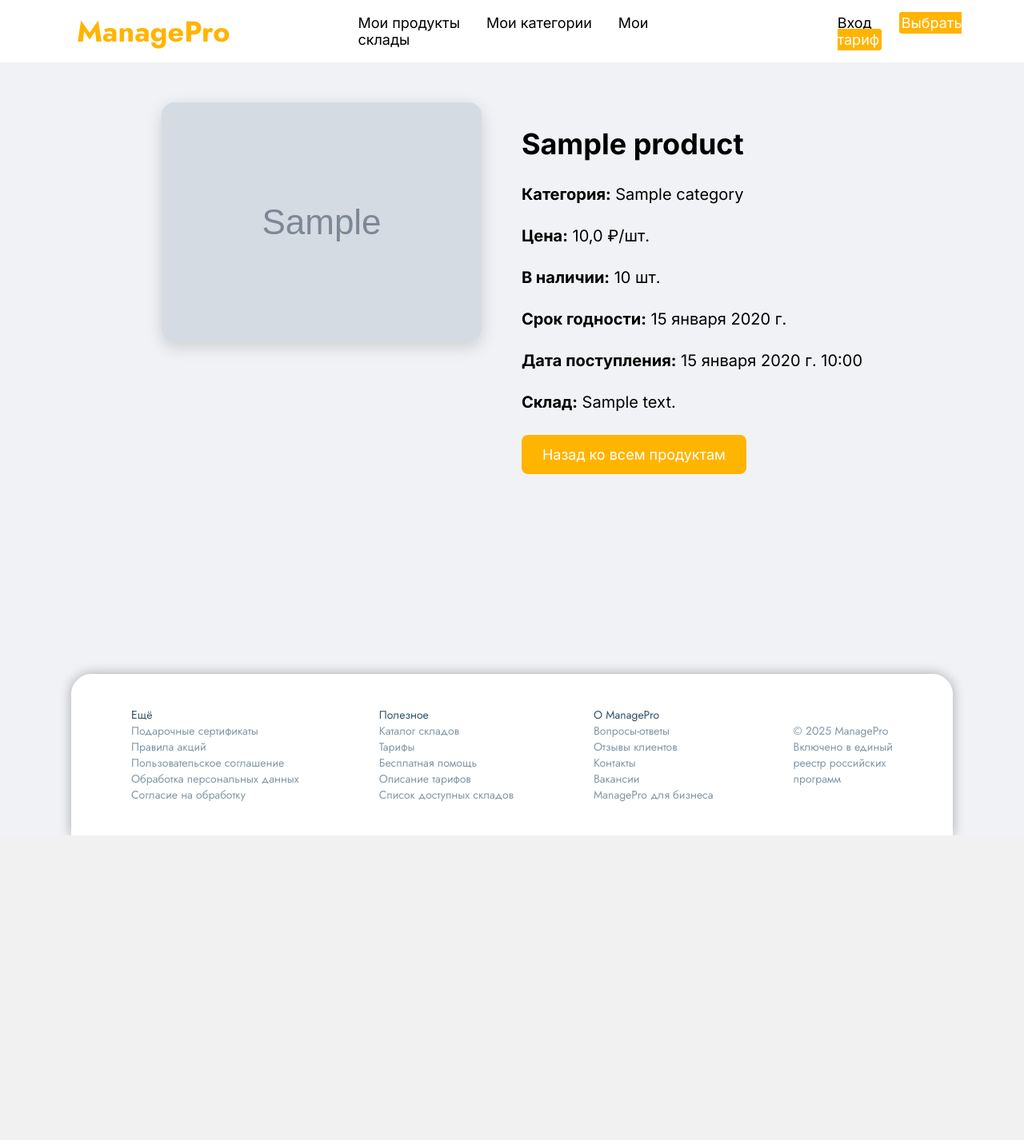
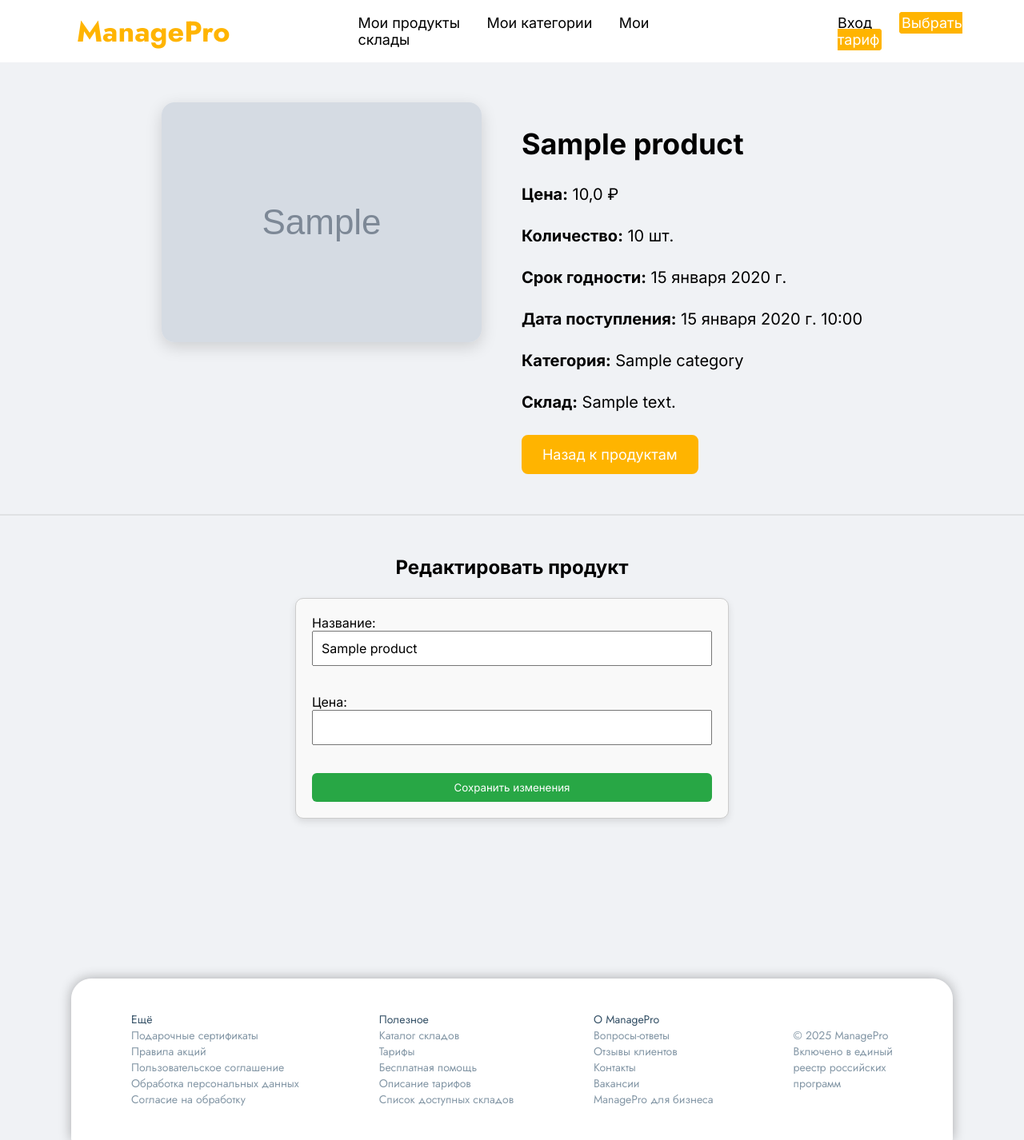
Before and after one commit to Neumann96/ManagePro, a Django app: page /product/1/ in a window 1280 px wide. Shown: the whole page at 80% size. Before the commit the page ends 1045 px from the top, so only its background shows below. Run offline with Django 5.2, Linux system fonts and the light colour scheme; tables that the repository leaves empty hold one stand-in row (values such as "Sample post"); grey boxes marked "Sample" are stand-in pictures.

Commit message:
add set info about product

```diff
--- a/managepro/static/css/style.css
+++ b/managepro/static/css/style.css
@@ -4,6 +4,7 @@
 body {
     background-color: #F0F2F5;
     margin: 0px;
+    font-family: "Inter", sans-serif;
 }
 
 .header {
@@ -576,3 +577,45 @@ hr {
 .delete-button:hover {
   background-color: #a71d2a;
 }
+
+.edit-title {
+  margin-top: 50px;
+  font-size: 24px;
+  text-align: center;
+  font-family: "Inter", sans-serif;
+}
+
+.edit-form {
+  margin: 20px auto; /* Центрирование по горизонтали */
+  padding: 20px;
+  border: 1px solid #ccc;
+  background-color: #f9f9f9;
+  border-radius: 10px;
+  max-width: 500px;
+  font-family: "Inter", sans-serif;
+  box-shadow: 0 4px 10px rgba(0, 0, 0, 0.1);
+}
+
+.edit-form input {
+  width: 100%;
+  padding: 10px;
+  font-size: 16px;
+  margin-bottom: 15px;
+  font-family: "Inter", sans-serif;
+}
+
+.edit-button {
+  background-color: #28a745;
+  color: white;
+  padding: 10px 16px;
+  border: none;
+  border-radius: 6px;
+  cursor: pointer;
+  transition: background-color 0.3s;
+  font-family: "Inter", sans-serif;
+  width: 100%;
+}
+
+.edit-button:hover {
+  background-color: #218838;
+}
--- a/managepro/templates/product_detail.html
+++ b/managepro/templates/product_detail.html
@@ -7,13 +7,28 @@
   </div>
   <div class="product-info">
     <h2>{{ product.productname }}</h2>
-      <p><strong>Категория:</strong> {{ product.categoryid }}</p>
-      <p><strong>Цена:</strong> {{ product.price|floatformat:1 }} ₽/шт.</p>
-      <p><strong>В наличии:</strong> {{ product.quantity }} шт.</p>
+    <p><strong>Цена:</strong> {{ product.price|floatformat:1 }} ₽</p>
+    <p><strong>Количество:</strong> {{ product.quantity }} шт.</p>
     <p><strong>Срок годности:</strong> {{ product.expirydate }}</p>
     <p><strong>Дата поступления:</strong> {{ product.datereceived }}</p>
+    <p><strong>Категория:</strong> {{ product.categoryid }}</p>
     <p><strong>Склад:</strong> {{ product.warehouseid }}</p>
-      <a href="{% url 'view_products' %}" class="back-button">Назад ко всем продуктам</a>
+
+    <a href="{% url 'view_products' %}" class="back-button">Назад к продуктам</a>
   </div>
 </div>
+
+<hr>
+
+<h3 class="edit-title">Редактировать продукт</h3>
+<form method="post" class="edit-form">
+  {% csrf_token %}
+  <label for="productname">Название:</label><br>
+  <input type="text" name="productname" id="productname" value="{{ product.productname }}"><br><br>
+
+  <label for="price">Цена:</label><br>
+  <input type="number" step="0.01" name="price" id="price" value="{{ product.price }}"><br><br>
+
+  <button type="submit" class="edit-button">Сохранить изменения</button>
+</form>
 {% endblock %}
--- a/managepro/templates/products.html
+++ b/managepro/templates/products.html
@@ -6,7 +6,7 @@
   <div class="main-products">
   <div class="main-products-grid">
     {% for product in products %}
-      <a href="{% url 'product_detail' product.productid %}" class="product-link">
+      <a href="{% url 'product_detail' productid=product.productid %}" class="product-link">
         <div class="product-card">
           <img src="{{ product.image.url }}" alt="{{ product.productname }}" width="200">
           <p class="name-product">{{ product.productname }}</p>
--- a/managepro/urls.py
+++ b/managepro/urls.py
@@ -13,5 +13,5 @@ urlpatterns = [
     path('product/<int:productid>/', views.product_detail, name='product_detail'),
     path('categories/', views.views_categories, name='view_categories'),
     path('warehouse/', views.warehouse_list, name='view_warehouse'),
-    path('products/delete/<int:product_id>/', views.delete_product, name='delete_product'),
+    path('products/delete/<int:productid>/', views.delete_product, name='delete_product'),
 ] + static(settings.MEDIA_URL, document_root=settings.MEDIA_ROOT)
--- a/managepro/views.py
+++ b/managepro/views.py
@@ -48,6 +48,13 @@ def warehouse_list(request):
 
 def product_detail(request, productid):
     product = get_object_or_404(Product, productid=productid)
+
+    if request.method == 'POST':
+        product.productname = request.POST.get('productname')
+        product.price = request.POST.get('price')
+        product.save()
+        return redirect('product_detail', productid=product.productid)
+
     return render(request, 'product_detail.html', {'product': product})
 
 
```
Lines whose indentation alone changed are shown as unchanged.
